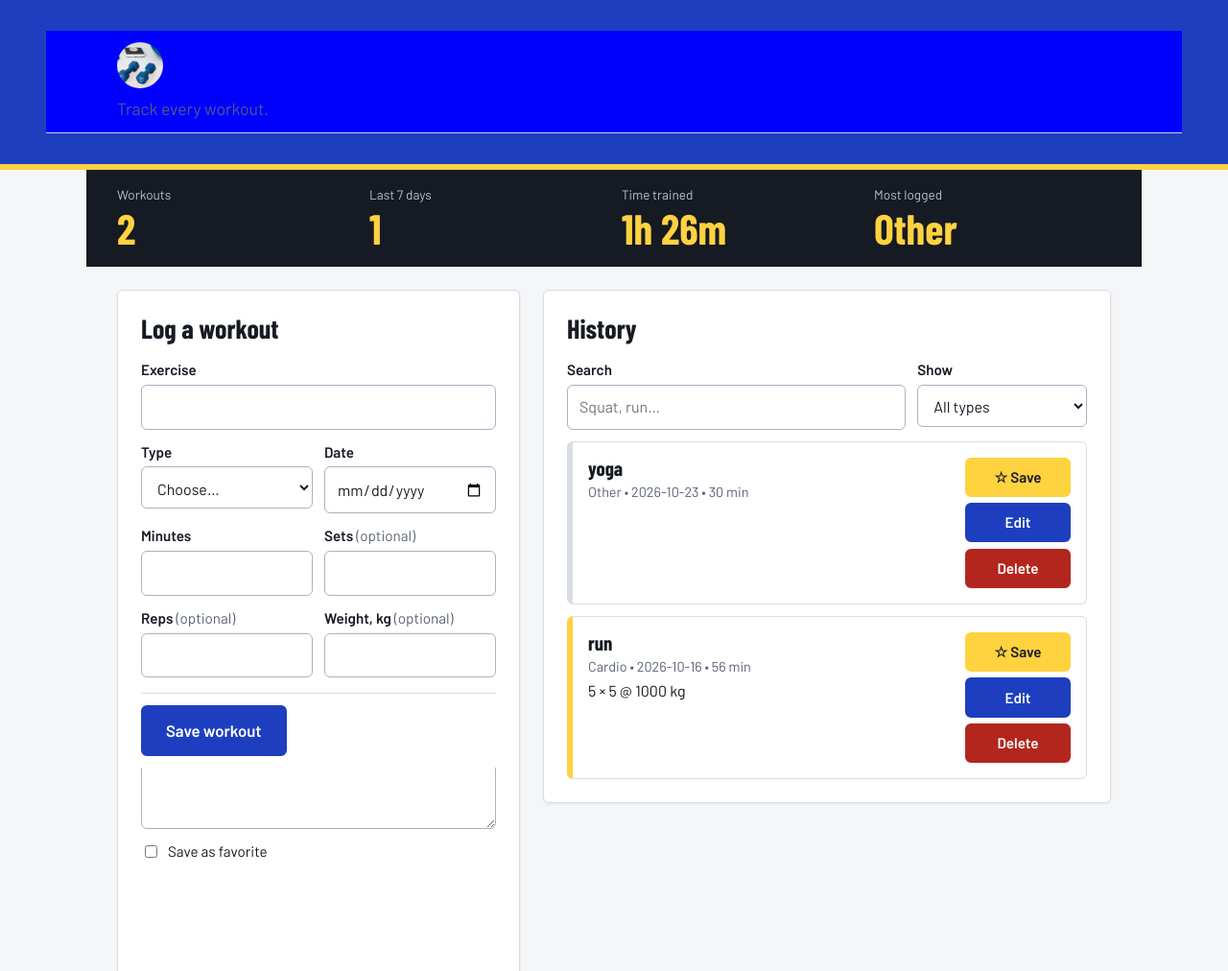
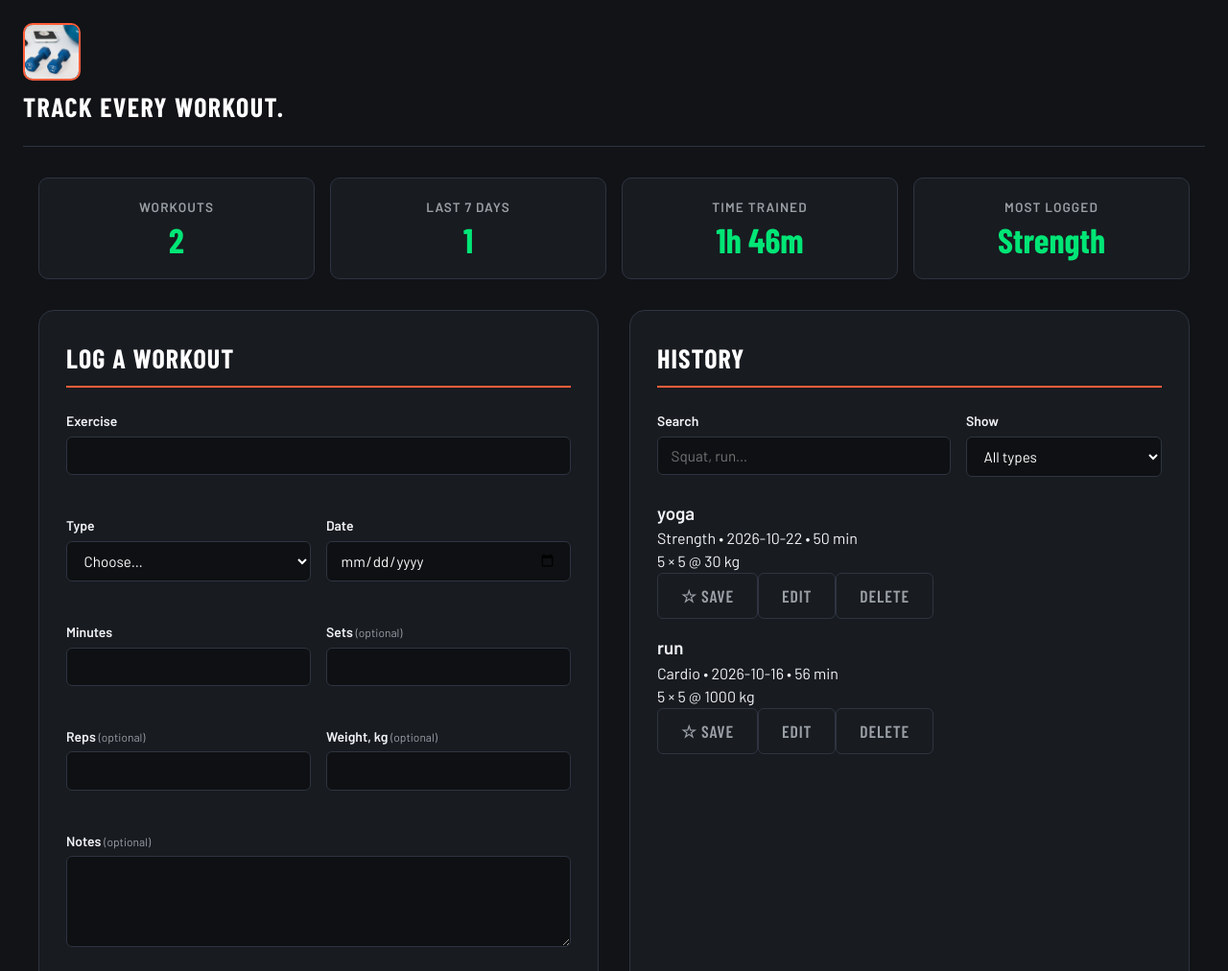
Before and after one commit to bakhita579/Fitlog-website, a website with bundled scripts: page index.html in a window 1280 px wide. Shown: the top 1012 px of the page at 96% size. Built offline with nearby package versions, Linux system fonts and the light colour scheme; data requests are answered from the project's data file.

Commit message:
new changes

```diff
--- a/db.json
+++ b/db.json
@@ -14,15 +14,15 @@
     },
     {
       "exercise": "yoga",
-      "type": "Other",
-      "date": "2026-10-23",
-      "duration": 30,
-      "sets": null,
-      "reps": null,
-      "weight": null,
+      "type": "Strength",
+      "date": "2026-10-22",
+      "duration": 50,
+      "sets": 5,
+      "reps": 5,
+      "weight": 30,
       "notes": "",
       "favorite": false,
-      "id": 2
+      "id": 3
     }
   ],
   "liveServer.settings.ignoreFiles": [
--- a/index.html
+++ b/index.html
@@ -12,11 +12,10 @@
     <script type="module" src="js/main.js"></script>
 </head>
 <body>
-    <a class="skip-link" href="#log">Skip to content </a>
     <header class="site-header">
  <header class="top-bar">
-  <img class="top-bar__logo" src="gym.jpg" alt="FitLog logo">
-  <p class="top-bar__tagline">Track every workout.</p>
+  <img class="logo" src="gym.jpg" alt="FitLog logo">
+  <p class="tagline">Track every workout.</p>
 </header>
 </header>
     <main>
@@ -136,7 +135,7 @@
         </div>
     </main>
       <footer class="site-footer">
-    <p>FitLog - built with  JavaScript and JSON </p>
+    <p>FitLog tracker </p>
   </footer>
 </body>
 </html>
--- a/style.css
+++ b/style.css
@@ -1,356 +1,373 @@
 
 :root {
-  --blue: #1d3fbf;
-  --blue-dark: #142d8c;
-  --yellow: #ffd23f;
-  --ink: #161a23;
-  --muted: #5a6275;
-  --line: #d9dde6;
-  --paper: #f5f6f8;
-  --white: #ffffff;
-  --danger: #b3261e;
-  --radius: 6px;
+    --bg-main: #111317;
+    --bg-surface: #181b20;
+    --bg-surface-elevated: #21252d;
+    --bg-input: #0e1013;
+
+    --border-color: #2e3440;
+    --border-focus: #ff5e3a;
+
+    --text-primary: #f0f2f5;
+    --text-muted: #9aa0a6;
+    --text-bright: #ffffff;
+
+    --accent-primary: #ff5e3a;
+    --accent-hover: #e04d2b;
+    --accent-secondary: #00e676;
+    --error-color: #ff4d4d;
+
+    --font-heading: 'Barlow Condensed', sans-serif;
+    --font-body: 'Barlow', -apple-system, BlinkMacSystemFont, sans-serif;
+
+    --radius-sm: 6px;
+    --radius-md: 10px;
+    --radius-lg: 16px;
+
+    --transition: all 0.2s cubic-bezier(0.16, 1, 0.3, 1);
 }
 
-* {
+*, *::before, *::after {
     box-sizing: border-box;
+    margin: 0;
+    padding: 0;
 }
 
 body {
-  margin: 0;
-  font-family: "Barlow", system-ui, sans-serif;
-  color: var(--ink);
-  background: var(--paper);
+    background-color: var(--bg-main);
+    color: var(--text-primary);
+    font-family: var(--font-body);
+    font-size: 1rem;
     line-height: 1.5;
-}
-
-h1, h2, h3 {
-  margin: 0;
-  font-family: "Barlow Condensed", "Arial Narrow", sans-serif;
-  line-height: 1.1;
-}
-h2 { font-size: 1.75rem; margin-bottom: 1rem; }
-h3 { font-size: 1.3rem; }
-
-:focus-visible {
-  outline: 3px solid var(--blue);
-  outline-offset: 2px;
-}
-
-.skip-link {
-  position: absolute;
-  left: -999px;
-  background: var(--yellow);
-  padding: 0.5rem 1rem;
-}
-.skip-link:focus {
-  left: 1rem;
-  top: 1rem;
-  z-index: 30;
-}
-
-/* Header: matches the Figma wireframe */
-.site-header,
-.brand-header {
-  background: none;
-  border: 0;
-  padding: 0;
-}
-
-.top-bar {
-  background: blue;
-  border-bottom: 1px solid #cfcfcf;
-  padding: 0.75rem max(1rem, calc((100% - 1100px) / 2 + 2rem));
-}
-.top-bar__logo {
-  display: block;
-  width: 48px;
-  height: 48px;
-  border-radius: 50%;
-  object-fit: cover;
-}
-.top-bar__tagline {
-  margin: 0.4rem 0 0;
-  font-size: 0.85rem;
-  color: var(--muted);
-}
-
-@media (max-width: 560px) {
-  .logo { height: 48px; }
-}
-@media (max-width: 560px) {
-  .logo { height: 48px; }
+    min-height: 100vh;
+    display: flex;
+    flex-direction: column;
+    padding: 1.5rem;
 }
 
 .site-header {
-  background: var(--blue);
-  color: var(--white);
-  padding: 2rem clamp(1rem, 4vw, 3rem);
-  border-bottom: 6px solid var(--yellow);
-}
-.site-header h1 {
-  font-size: clamp(2.75rem, 7vw, 4.5rem);
-  text-transform: uppercase;
-  letter-spacing: 0.04em;
-}
-.site-header p {
-  margin: 0.5rem 0 0;
-  font-size: 1.1rem;
-  opacity: 0.9;
+    display: flex;
+    align-items: center;
+    gap: 1.25rem;
+    margin-bottom: 2rem;
+    padding-bottom: 1.25rem;
+    border-bottom: 1px solid var(--border-color);
 }
 
-main {
-  max-width: 1100px;
-  margin: 0 auto;
-  padding: 0 clamp(1rem, 4vw, 2rem) 2rem;
+.logo {
+    width: 60px;
+    height: 60px;
+    border-radius: var(--radius-md);
+    object-fit: cover;
+    border: 2px solid var(--accent-primary);
 }
 
+.tagline {
+    font-family: var(--font-heading);
+    font-size: 1.75rem;
+    font-weight: 700;
+    text-transform: uppercase;
+    letter-spacing: 0.05em;
+    color: var(--text-bright);
+}
+
+/* --- Main Layout --- */
+main {
+    max-width: 1200px;
+    margin: 0 auto;
+    width: 100%;
+    flex: 1;
+}
+
+/* --- Statistics Section --- */
 .stats {
-  background: var(--ink);
-  color: var(--white);
-  margin: 0 calc(-1 * clamp(1rem, 4vw, 2rem)) 1.5rem;
-  padding: 1rem clamp(1rem, 4vw, 2rem);
+    margin-bottom: 2rem;
 }
+
 .stats-grid {
     display: grid;
-  grid-template-columns: repeat(4, 1fr);
+    grid-template-columns: repeat(auto-fit, minmax(180px, 1fr));
     gap: 1rem;
 }
-.stat-label {
-  margin: 0;
-  font-size: 0.85rem;
-  color: #b9bfce;
-}
-.stat-value {
-  margin: 0;
-  font-family: "Barlow Condensed", "Arial Narrow", sans-serif;
-  font-weight: 700;
-  font-size: clamp(1.75rem, 5vw, 2.75rem);
-  line-height: 1.1;
-  color: var(--yellow);
+
+.stat {
+    background-color: var(--bg-surface);
+    border: 1px solid var(--border-color);
+    border-radius: var(--radius-md);
+    padding: 1.25rem;
+    text-align: center;
+    transition: var(--transition);
 }
 
-.message {
-  position: fixed;
-  top: 1rem;
-  left: 50%;
-  transform: translateX(-50%);
-  z-index: 20;
-  width: min(90vw, 520px);
-  margin: 0;
-  padding: 0.85rem 1rem;
-  border-radius: var(--radius);
-  border-left: 6px solid var(--blue);
-  background: #e9edfb;
-  box-shadow: 0 4px 14px rgba(0, 0, 0, 0.25);
-}
-.message[hidden] { display: none; }
-.message[data-kind="error"] {
-  border-color: var(--danger);
-  background: #fbeceb;
-  color: #5f130e;
-}
-.message[data-kind="success"] {
-  border-color: var(--yellow);
-  background: #fff6d1;
+.stat:hover {
+    border-color: var(--accent-primary);
+    transform: translateY(-2px);
 }
 
+.stat-label {
+    font-size: 0.85rem;
+    text-transform: uppercase;
+    letter-spacing: 0.08em;
+    color: var(--text-muted);
+    font-weight: 600;
+    margin-bottom: 0.25rem;
+}
+
+.stat-value {
+    font-family: var(--font-heading);
+    font-size: 2.25rem;
+    font-weight: 700;
+    color: var(--accent-secondary);
+    line-height: 1.1;
+}
+
+/* --- Status / Alert Message --- */
+.message {
+    padding: 0.85rem 1.25rem;
+    margin-bottom: 1.5rem;
+    border-radius: var(--radius-sm);
+    background-color: rgba(0, 230, 118, 0.15);
+    border: 1px solid var(--accent-secondary);
+    color: var(--text-bright);
+    font-weight: 500;
+}
+
+.message[hidden] {
+    display: none;
+}
+
+/* --- Two-Column Split Layout --- */
 .layout {
     display: grid;
-  grid-template-columns: 420px 1fr;
-  gap: 1.5rem;
-  align-items: start;
+    grid-template-columns: 1fr;
+    gap: 2rem;
+}
+
+@media (min-width: 900px) {
+    .layout {
+        grid-template-columns: 1fr 1fr;
+    }
 }
 
 .panel {
-  background: var(--white);
-  border: 1px solid var(--line);
-  border-radius: var(--radius);
-  padding: 1.5rem;
-  box-shadow: 0 1px 3px rgba(22, 26, 35, 0.08);
+    background-color: var(--bg-surface);
+    border: 1px solid var(--border-color);
+    border-radius: var(--radius-lg);
+    padding: 1.75rem;
+}
+
+.panel h2 {
+    font-family: var(--font-heading);
+    font-size: 1.75rem;
+    text-transform: uppercase;
+    letter-spacing: 0.04em;
+    color: var(--text-bright);
+    margin-bottom: 1.5rem;
+    padding-bottom: 0.5rem;
+    border-bottom: 2px solid var(--accent-primary);
+}
+
+/* --- Form Elements --- */
+#workout-form {
+    display: flex;
+    flex-direction: column;
+    gap: 1.25rem;
+}
+
+.row {
+    display: grid;
+    grid-template-columns: 1fr 1fr;
+    gap: 1rem;
 }
 
 .field {
     display: flex;
     flex-direction: column;
-  gap: 0.25rem;
-  margin-bottom: 0.75rem;
-  min-width: 0;
-}
-.row {
-  display: grid;
-  grid-template-columns: 1fr 1fr;
-  gap: 0.75rem;
+    gap: 0.35rem;
+    width: 100%;
 }
 
 label {
+    font-size: 0.875rem;
     font-weight: 600;
-  font-size: 0.95rem;
-}
-.optional {
-  font-weight: 400;
-  color: var(--muted);
+    color: var(--text-primary);
 }
 
-input, select, textarea {
+.optional {
+    font-size: 0.75rem;
+    font-weight: 400;
+    color: var(--text-muted);
+}
+
+input[type="text"],
+input[type="number"],
+input[type="date"],
+input[type="search"],
+select,
+textarea {
     width: 100%;
-  font: inherit;
-  padding: 0.65rem 0.75rem;
-  border: 1px solid #aab1c2;
-  border-radius: var(--radius);
-  background: var(--white);
-  color: var(--ink);
+    background-color: var(--bg-input);
+    border: 1px solid var(--border-color);
+    border-radius: var(--radius-sm);
+    padding: 0.65rem 0.85rem;
+    color: var(--text-bright);
+    font-family: var(--font-body);
+    font-size: 0.95rem;
+    outline: none;
+    transition: var(--transition);
 }
-input:focus, select:focus, textarea:focus {
-  border-color: var(--blue);
-  box-shadow: 0 0 0 3px rgba(29, 63, 191, 0.2);
-  outline: none;
+
+input:focus,
+select:focus,
+textarea:focus {
+    border-color: var(--border-focus);
+    box-shadow: 0 0 0 2px rgba(255, 94, 58, 0.2);
 }
-input[aria-invalid="true"],
-select[aria-invalid="true"],
-textarea[aria-invalid="true"] {
-  border-color: var(--danger);
+
+textarea {
+    resize: vertical;
 }
-textarea { resize: vertical; }
 
 .error {
-  margin: 0;
-  font-size: 0.85rem;
-  color: var(--danger);
+    font-size: 0.75rem;
+    color: var(--error-color);
+    min-height: 1rem;
 }
-.error:empty { display: none; }
 
+/* Checkbox Style */
 .check {
     display: flex;
     align-items: center;
-  gap: 0.5rem;
-  font-weight: 400;
-  margin-bottom: 1rem;
+    gap: 0.6rem;
+    cursor: pointer;
+    font-size: 0.9rem;
+    user-select: none;
 }
-.check input { width: auto; }
+
+.check input[type="checkbox"] {
+    width: 18px;
+    height: 18px;
+    accent-color: var(--accent-primary);
+    cursor: pointer;
+}
+
+/* Buttons */
+.form-actions {
+    display: flex;
+    gap: 1rem;
+    margin-top: 0.5rem;
+}
 
 button {
-  font: inherit;
+    padding: 0.75rem 1.5rem;
+    border-radius: var(--radius-sm);
+    font-family: var(--font-heading);
+    font-size: 1.1rem;
     font-weight: 600;
-  padding: 0.55rem 1rem;
-  border: 2px solid var(--blue);
-  border-radius: var(--radius);
-  background: var(--white);
-  color: var(--blue);
+    text-transform: uppercase;
+    letter-spacing: 0.05em;
     cursor: pointer;
-}
-button:hover { background: #e9edfb; }
-button[hidden] { display: none; }
-
-.form-actions {
-  position: sticky;
-  bottom: 0;
-  z-index: 5;
-  display: flex;
-  flex-wrap: wrap;
-  gap: 0.5rem;
-  margin-top: 0.5rem;
-  padding: 0.75rem 0;
-  background: var(--white);
-  border-top: 1px solid var(--line);
+    border: none;
+    transition: var(--transition);
 }
 
-#submit-btn {
-  background: var(--blue);
-  border-color: var(--blue);
-  color: var(--white);
-  padding: 0.75rem 1.5rem;
-  font-size: 1.05rem;
-  font-weight: 700;
-}
-#submit-btn:hover {
-  background: var(--blue-dark);
-  border-color: var(--blue-dark);
+button.primary {
+    background-color: var(--accent-primary);
+    color: #ffffff;
 }
 
+button.primary:hover {
+    background-color: var(--accent-hover);
+}
+
+button[type="button"] {
+    background-color: transparent;
+    border: 1px solid var(--border-color);
+    color: var(--text-muted);
+}
+
+button[type="button"]:hover {
+    background-color: var(--bg-surface-elevated);
+    color: var(--text-bright);
+}
+
+/* --- History Toolbar & Filter --- */
 .toolbar {
     display: grid;
-  grid-template-columns: 2fr 1fr;
-  gap: 0.75rem;
-}
-.loading, .empty {
-  color: var(--muted);
+    grid-template-columns: 1.5fr 1fr;
+    gap: 1rem;
+    margin-bottom: 1.5rem;
 }
 
+/* State Indicators */
+.loading, .empty {
+    text-align: center;
+    padding: 2rem;
+    color: var(--text-muted);
+    font-style: italic;
+    background-color: var(--bg-surface-elevated);
+    border-radius: var(--radius-md);
+    border: 1px dashed var(--border-color);
+}
+
+.loading[hidden], .empty[hidden] {
+    display: none;
+}
+
+/* --- Workout List Cards --- */
 .workout-list {
     list-style: none;
-  margin: 0;
-  padding: 0;
-  display: grid;
-  gap: 0.75rem;
+    display: flex;
+    flex-direction: column;
+    gap: 1rem;
 }
-.workout {
+
+.workout-item {
+    background-color: var(--bg-surface-elevated);
+    border: 1px solid var(--border-color);
+    border-radius: var(--radius-md);
+    padding: 1rem 1.25rem;
+    display: flex;
+    flex-direction: column;
+    gap: 0.5rem;
+    transition: var(--transition);
+}
+
+.workout-item:hover {
+    border-color: rgba(255, 94, 58, 0.4);
+}
+
+.workout-header {
     display: flex;
     justify-content: space-between;
-  gap: 1rem;
-  padding: 1rem;
-  border: 1px solid var(--line);
-  border-left: 6px solid var(--blue);
-  border-radius: var(--radius);
-  background: var(--white);
-}
-.workout[data-type="Cardio"]      { border-left-color: var(--yellow); }
-.workout[data-type="Flexibility"] { border-left-color: var(--muted); }
-.workout[data-type="Other"]       { border-left-color: var(--line); }
-
-.workout p { margin: 0.15rem 0; }
-.workout__meta { color: var(--muted); font-size: 0.9rem; }
-.workout__notes { font-style: italic; }
-
-.workout__actions {
-  display: flex;
-  flex-direction: column;
-  gap: 0.4rem;
-  flex-shrink: 0;
-  min-width: 110px;
-}
-.workout__actions button {
-  width: 100%;
-  padding: 0.45rem 0.8rem;
-  font-size: 0.95rem;
-}
-.workout__actions button:nth-child(1) {
-  background: var(--yellow);
-  border-color: var(--yellow);
-  color: var(--ink);
-}
-.workout__actions button:nth-child(2) {
-  background: var(--blue);
-  border-color: var(--blue);
-  color: var(--white);
-}
-.workout__actions button:nth-child(3) {
-  background: var(--danger);
-  border-color: var(--danger);
-  color: var(--white);
-}
-.workout__actions button:hover { filter: brightness(0.92); }
-
-/* ---------- Footer ---------- */
-.site-footer {
-  text-align: center;
-  color: var(--muted);
-  padding: 1.5rem 1rem;
-  font-size: 0.9rem;
+    align-items: center;
 }
 
-@media (max-width: 900px) {
-  .layout { grid-template-columns: 1fr; }
+.workout-title {
+    font-family: var(--font-heading);
+    font-size: 1.25rem;
+    font-weight: 700;
+    color: var(--text-bright);
 }
 
-@media (max-width: 560px) {
-  .stats-grid { grid-template-columns: repeat(2, 1fr); }
-  .row, .toolbar { grid-template-columns: 1fr; }
-  .workout { flex-direction: column; }
-  .workout__actions { flex-direction: row; flex-wrap: wrap; min-width: 0; }
-  .workout__actions button { width: auto; flex: 1; }
+.workout-meta {
+    font-size: 0.85rem;
+    color: var(--text-muted);
 }
 
-@media (prefers-reduced-motion: reduce) {
-  html { scroll-behavior: auto; }
+.workout-details {
+    display: flex;
+    gap: 1.5rem;
+    font-size: 0.9rem;
+    color: var(--accent-secondary);
+    font-weight: 500;
 }
+
+.site-footer {
+    margin-top: 3rem;
+    padding-top: 1.5rem;
+    border-top: 1px solid var(--border-color);
+    text-align: center;
+    color: var(--text-muted);
+    font-size: 0.85rem;
+}
```
Lines whose indentation alone changed are shown as unchanged.
